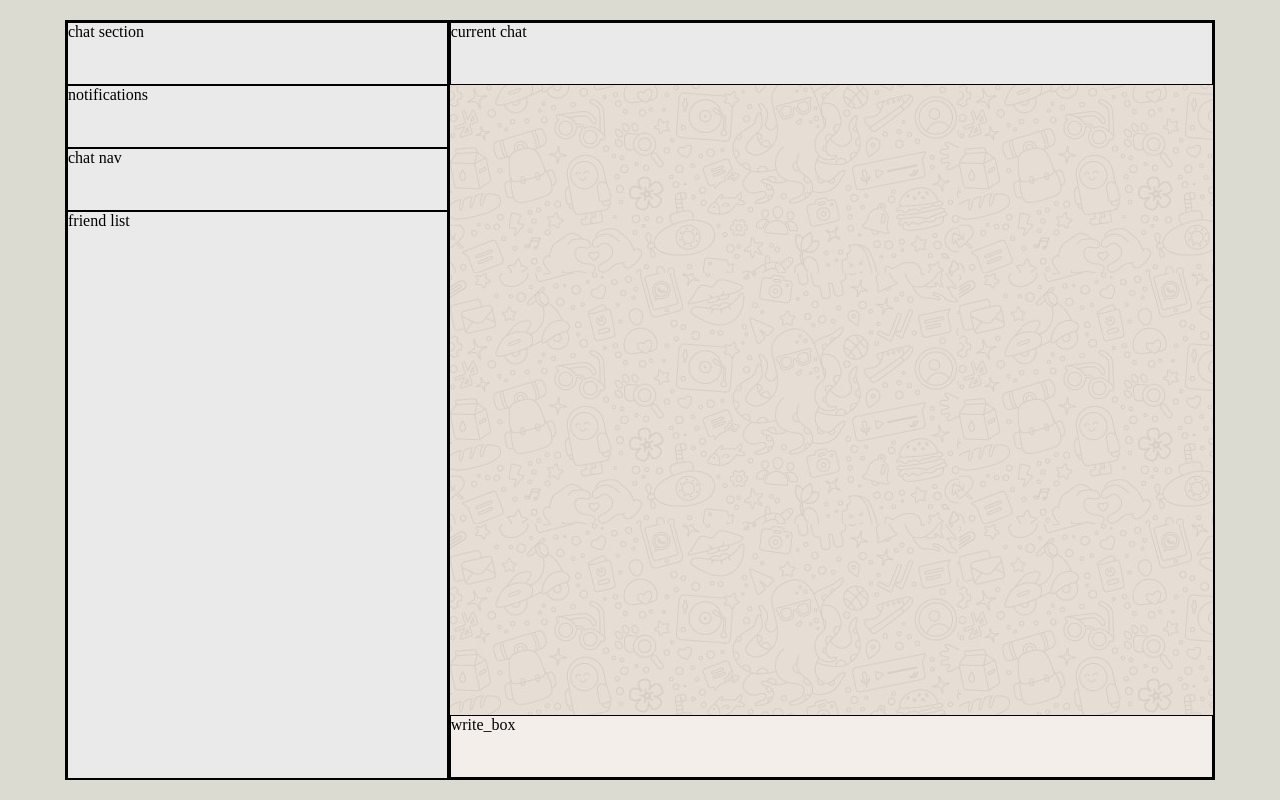
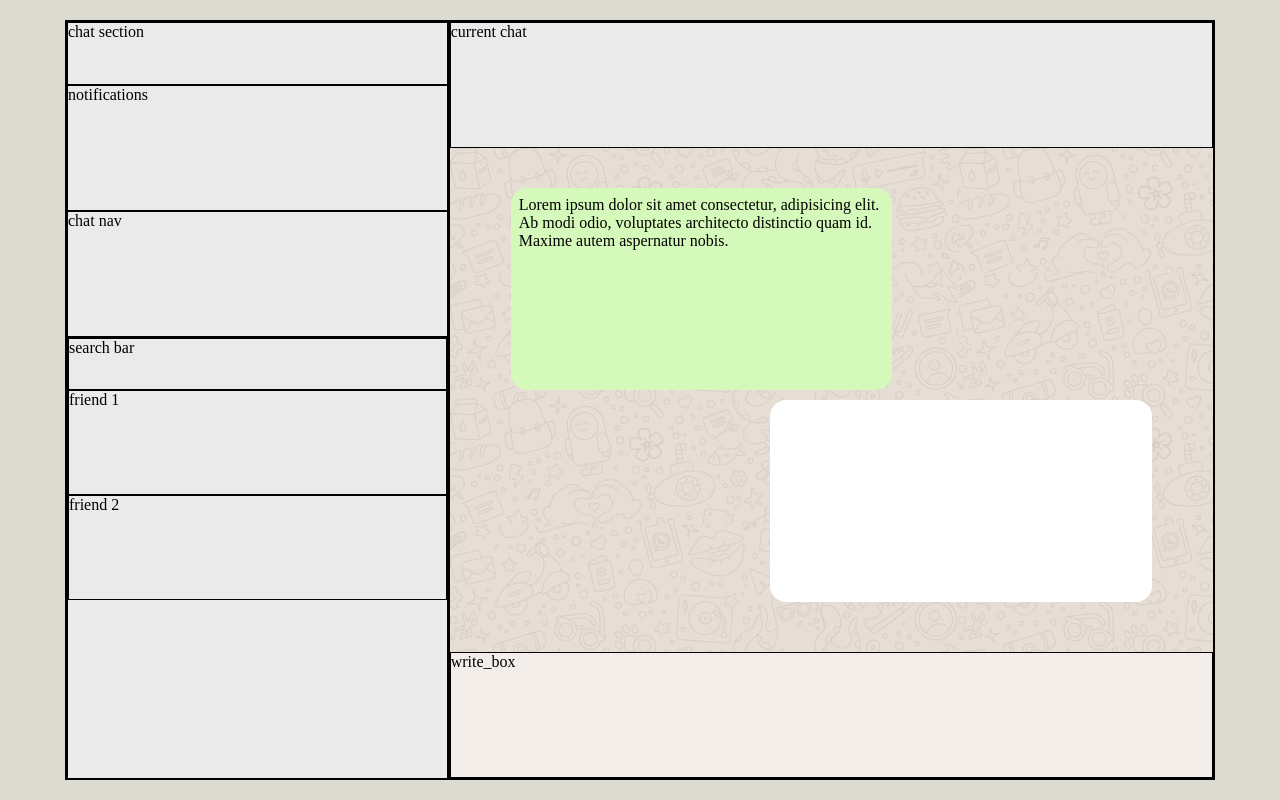
Before and after one commit to Carlo-Adile/html-css-boolzapp, a plain HTML site: page index.html in a window 1280 px wide. Drawn offline with Linux system fonts and the light colour scheme.

Commit message:
add element box to define layout

```diff
--- a/assets/css/style.css
+++ b/assets/css/style.css
@@ -9,6 +9,7 @@
     --main: #eaeaea;
     --background: #dcdbd2;
     --msg_bar: #f3eeea;
+    --my_msg: #d5f9ba;
 }
 
 .debug{
@@ -45,7 +46,7 @@ Main elements
 #left_bar{
     height:100%;
     background-color: var(--main);
-    overflow: hidden;
+    overflow: scroll;
 }
 
 #chat_section{
@@ -72,6 +73,35 @@ Main elements
     width:100%;
     background-color: var(--msg_bar);
 }
+
+#messages{
+
+    position:relative;
+}
+
+
+
+#my_msg{
+    position:absolute;
+    left:8%;
+    top:8%;
+    width:50%;
+    height:40%;
+    border-radius: 1rem;
+    background-color: var(--my_msg);
+    padding:0.5rem;
+}
+
+#your_msg{
+    position:absolute;
+    right:8%;
+    top:50%;
+    width:50%;
+    height: 40%;
+    border-radius: 1rem;
+    background-color: white;
+    padding:0.5rem;
+}
 /***********************************************************
 Row and column structure
 ************************************************************/
@@ -96,6 +126,14 @@ Row and column structure
     height:calc((100%/12)*1);
 }
 
+.row-2{
+    height:calc((100%/12)*2);
+}
+
+.row-8{
+    height:calc((100%/12)*8);
+}
+
 .row-10{
     height:calc((100%/12)*10);
 }
--- a/index.html
+++ b/index.html
@@ -18,22 +18,40 @@
                     <div id="chat_section" class="row-1 debug">
                         chat section
                     </div>
-                    <div class="row-1 debug">
+                    <div class="row-2 debug">
                         notifications
                     </div>
-                    <div class="row-1 debug">
+                    <div class="row-2 debug">
                         chat nav
                     </div>
                     <div id="friend_list" class="row-10 debug">
-                        friend list
+                        <div class="row-1 debug">
+                            search bar
+                        </div>
+                        <div class="row-2 debug">
+                            friend 1
+                        </div>
+                        <div class="row-2 debug">
+                            friend 2
+                        </div>
                     </div>
                 </div>
                 <!-- right bar -->
                 <div id="right_bar" class="debug col-8">
-                    <div id="current_chat" class="row-1 debug">
+                    <div id="current_chat" class="row-2 debug">
                         current chat
                     </div>
-                    <div id="write_box" class="row-1 debug">
+                    <div id="messages" class="row-8">
+                        <div id="my_msg">
+                            <p>
+                                Lorem ipsum dolor sit amet consectetur, adipisicing elit. Ab modi odio, voluptates architecto distinctio quam id. Maxime autem aspernatur nobis.
+                            </p>
+                        </div>
+                        <div id="your_msg">
+
+                        </div>
+                    </div>
+                    <div id="write_box" class="row-2 debug">
                         write_box
                     </div>
                 </div>
```
